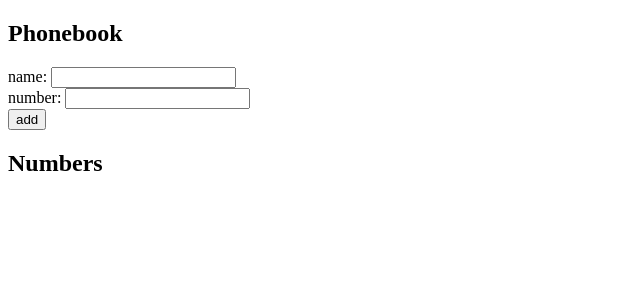
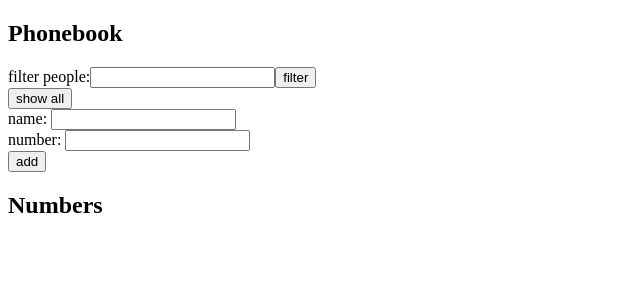
Before and after one commit to gian-cavajani/fullstackOpen-part2, a React (Create React App) app in the folder phonebook/: page / in a window 1280 px wide. Shown: the top 300 px of the page, without its empty margins (0-640 px from the left). Built offline with nearby package versions, Linux system fonts and the light colour scheme.

Commit message:
exercise 2.9 finished

```diff
--- a/phonebook/src/App.js
+++ b/phonebook/src/App.js
@@ -4,6 +4,8 @@ const App = () => {
   const [persons, setPersons] = useState([]);
   const [newName, setNewName] = useState("");
   const [newNum, setNewNum] = useState("");
+  const [newFilt, setNewFilt] = useState("");
+  const [showFilter, setShow] = useState(true);
 
   const addPerson = (event) => {
     event.preventDefault();
@@ -23,16 +25,37 @@ const App = () => {
     setNewNum("");
   };
 
+  const filterName = (event) => {
+    event.preventDefault();
+    setShow(false);
+  };
+
+  const namesToShow = showFilter
+    ? persons
+    : persons.filter((person) => person.name === newFilt);
+
   const handleChangeName = (event) => {
     setNewName(event.target.value);
   };
   const handleChangeNum = (event) => {
     setNewNum(event.target.value);
   };
+  const handleChangeFilt = (event) => {
+    setNewFilt(event.target.value);
+  };
+  const handleShowAll = () => {
+    setShow(true);
+  };
 
   return (
     <div>
       <h2>Phonebook</h2>
+      <form onSubmit={filterName}>
+        filter people:
+        <input type="text" onChange={handleChangeFilt} value={newFilt} />
+        <button type="submit">filter</button>
+      </form>
+      <button onClick={handleShowAll}>show all</button>
       <form onSubmit={addPerson}>
         <div>
           name:{" "}
@@ -45,7 +68,7 @@ const App = () => {
         <button type="submit">add</button>
       </form>
       <h2>Numbers</h2>
-      {persons.map((p) => {
+      {namesToShow.map((p) => {
         return (
           <p key={p.id}>
             Name: {p.name}, Number: {p.number}
```
Also changed, not shown: 2 other files (tests, documents, lock files or other folders).
